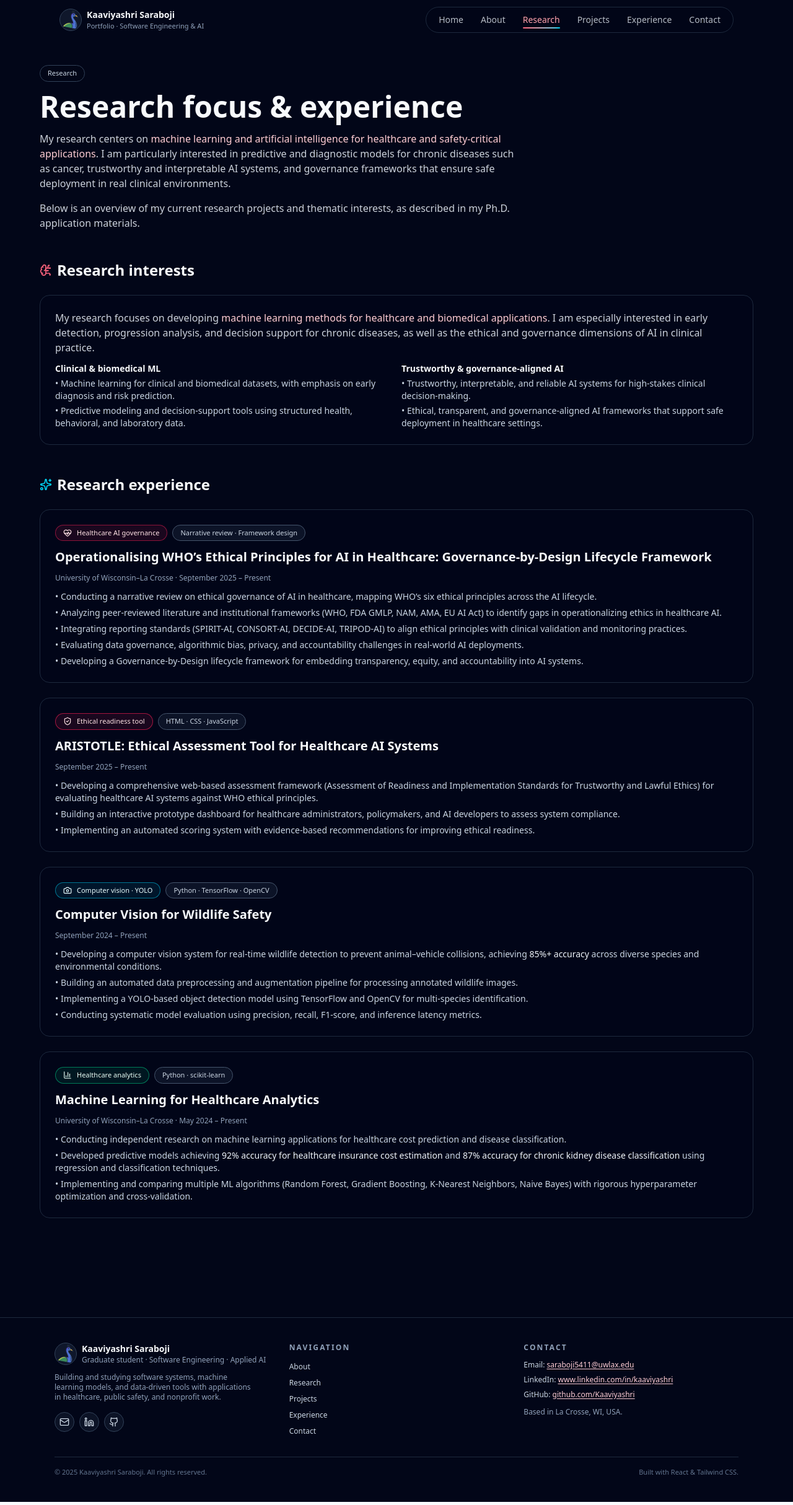
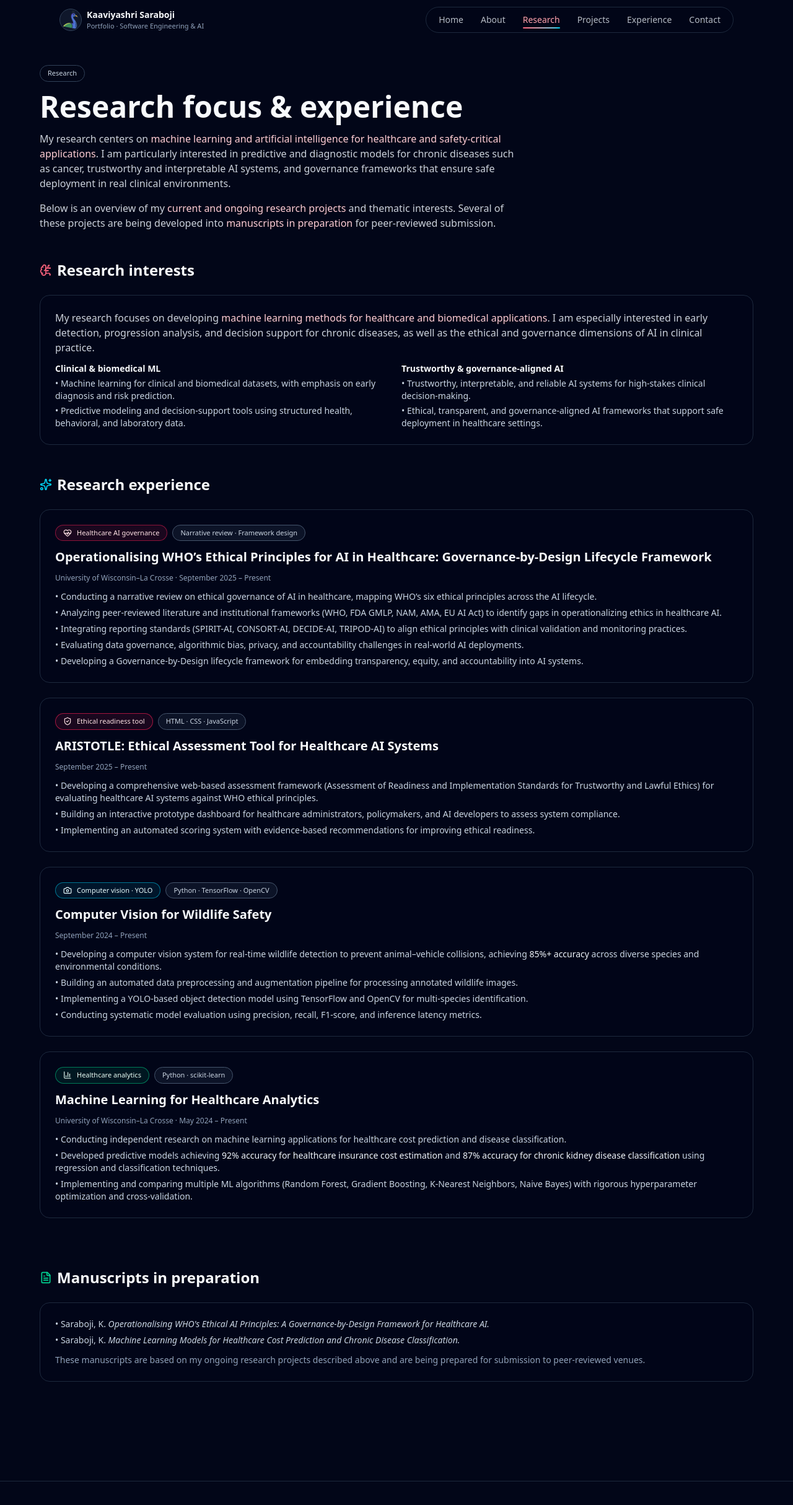
Before and after one commit to Kaaviyashri/Kaaviya_Portfolio, a React (Vite) app: page /research in a window 1280 px wide. Shown: the top 2429 px of the page at 62% size. Built offline with nearby package versions, Linux system fonts and the light colour scheme.

Commit message:
Update Research.jsx

```diff
--- a/src/pages/Research.jsx
+++ b/src/pages/Research.jsx
@@ -33,14 +33,18 @@ export default function Research() {
               safety-critical applications
             </span>
             . I am particularly interested in predictive and diagnostic models
-            for chronic diseases such as cancer, trustworthy and interpretable AI systems, and
-            governance frameworks that ensure safe deployment in real clinical
-            environments.
+            for chronic diseases such as cancer, trustworthy and interpretable AI
+            systems, and governance frameworks that ensure safe deployment in
+            real clinical environments.
           </p>
 
           <p className="max-w-3xl text-sm sm:text-base text-slate-200/90">
-            Below is an overview of my current research projects and thematic
-            interests, as described in my Ph.D. application materials.
+            Below is an overview of my{" "}
+            <span className="text-rose-200">current and ongoing research projects</span>{" "}
+            and thematic interests.
+            Several of these projects are being developed into{" "}
+            <span className="text-rose-200">manuscripts in preparation</span> for
+            peer-reviewed submission.
           </p>
         </Reveal>
       </section>
@@ -194,8 +198,8 @@ export default function Research() {
                 compliance.
               </li>
               <li>
-                • Implementing an automated scoring system with
-                evidence-based recommendations for improving ethical readiness.
+                • Implementing an automated scoring system with evidence-based
+                recommendations for improving ethical readiness.
               </li>
             </ul>
           </Reveal>
@@ -288,6 +292,40 @@ export default function Research() {
           </Reveal>
         </div>
       </section>
+
+      {/* Manuscripts in preparation */}
+      <section className="space-y-6 pb-4 sm:pb-8">
+        <Reveal className="flex items-center gap-2">
+          <FileText className="h-5 w-5 text-emerald-400" />
+          <h2 className="text-xl sm:text-2xl font-semibold text-slate-50">
+            Manuscripts in preparation
+          </h2>
+        </Reveal>
+
+        <Reveal className="rounded-2xl border border-slate-800 bg-slate-950/80 p-5 sm:p-6">
+          <ul className="space-y-1.5 text-xs sm:text-sm text-slate-300">
+            <li>
+              • Saraboji, K.{" "}
+              <span className="italic">
+                Operationalising WHO&apos;s Ethical AI Principles: A
+                Governance-by-Design Framework for Healthcare AI.
+              </span>
+            </li>
+            <li>
+              • Saraboji, K.{" "}
+              <span className="italic">
+                Machine Learning Models for Healthcare Cost Prediction and
+                Chronic Disease Classification.
+              </span>
+            </li>
+          </ul>
+          <p className="mt-3 text-xs sm:text-sm text-slate-400">
+            These manuscripts are based on my ongoing research projects
+            described above and are being prepared for submission to
+            peer-reviewed venues.
+          </p>
+        </Reveal>
+      </section>
     </div>
   );
 }
```
